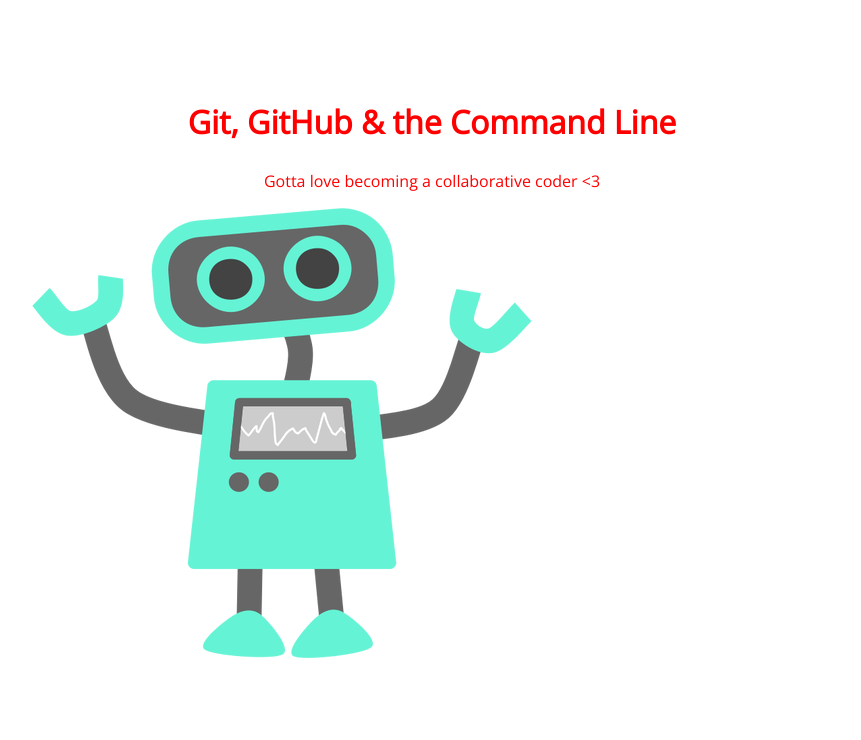
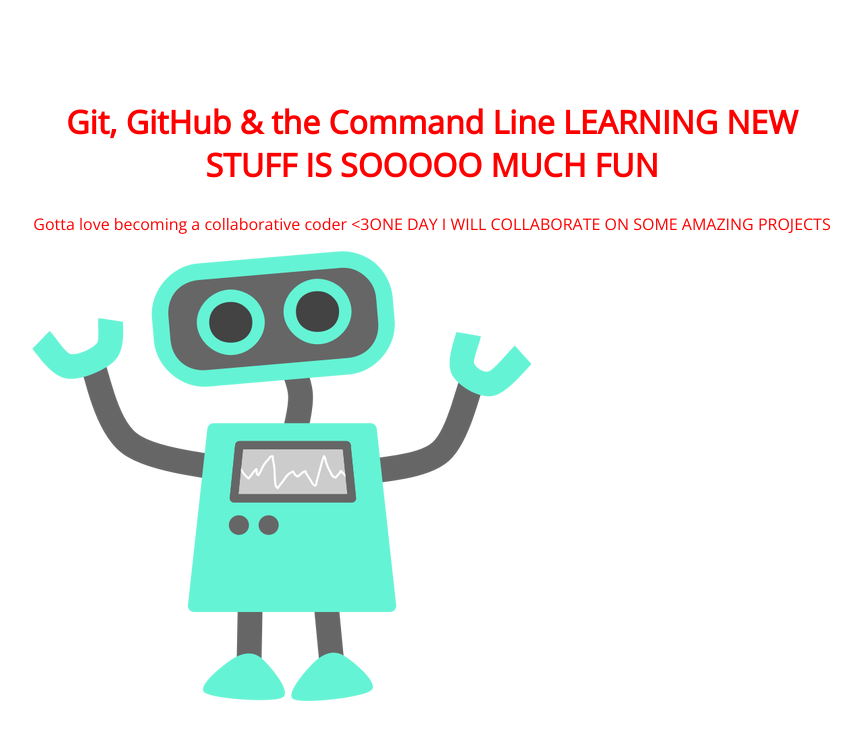
Before and after one commit to Rskoog85/105-project, a plain HTML site: page index.html in a window 1280 px wide. Shown: the whole page, without its empty margins (208-1069 px from the left). Drawn offline with nearby package versions, Linux system fonts and the light colour scheme.

Commit message:
changed h1 and p

```diff
--- a/index.html
+++ b/index.html
@@ -8,8 +8,8 @@
 </head>
 <body>
 	<section>
-		<h1>Git, GitHub & the Command Line</h1>
-		<p>Gotta love becoming a collaborative coder <3</p>
+		<h1>Git, GitHub & the Command Line LEARNING NEW STUFF IS SOOOOO MUCH FUN</h1>
+		<p>Gotta love becoming a collaborative coder <3ONE DAY I WILL COLLABORATE ON SOME AMAZING PROJECTS</p>
 		<img src="img/happy-blue-robot.png">
 	</section>
 </body>
```
